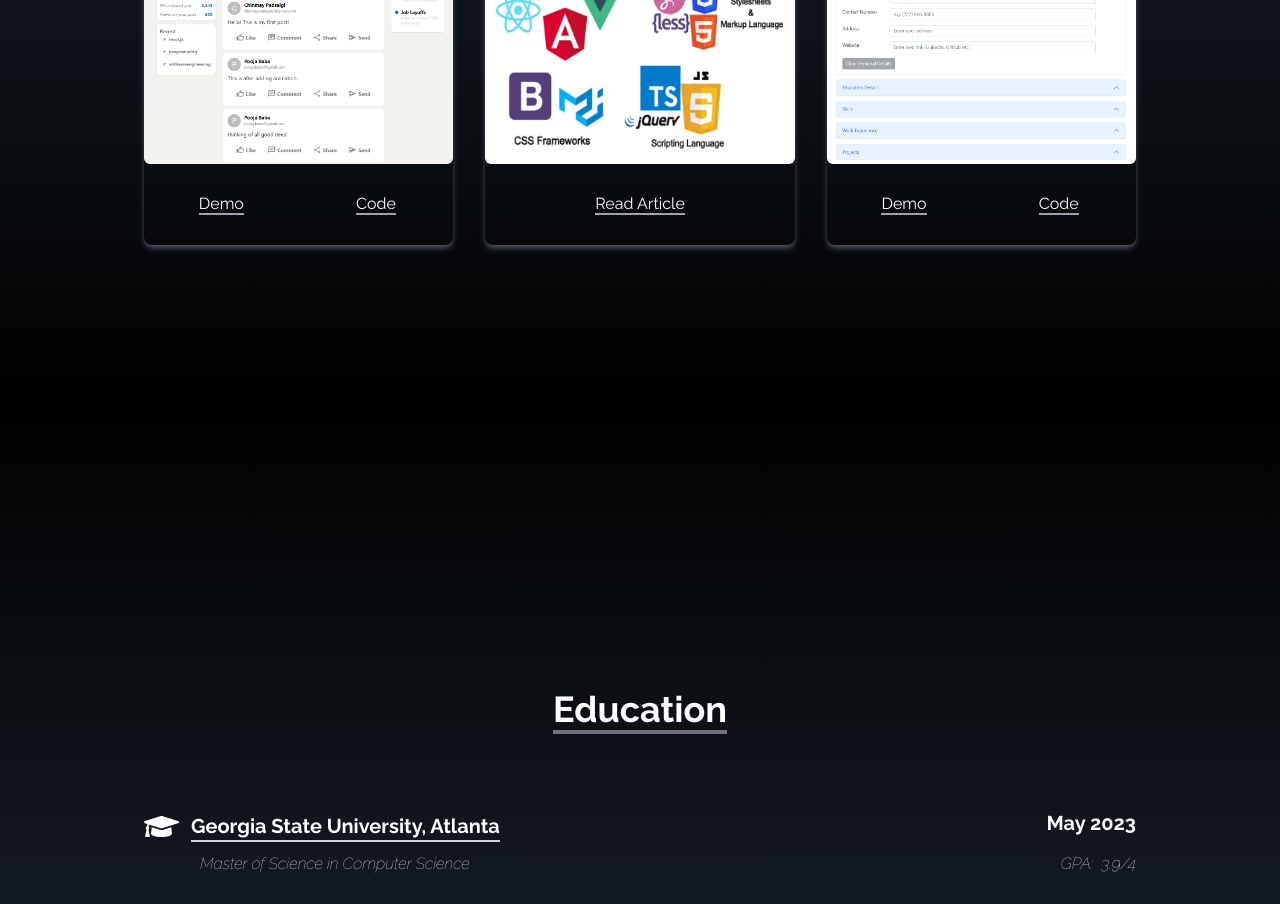
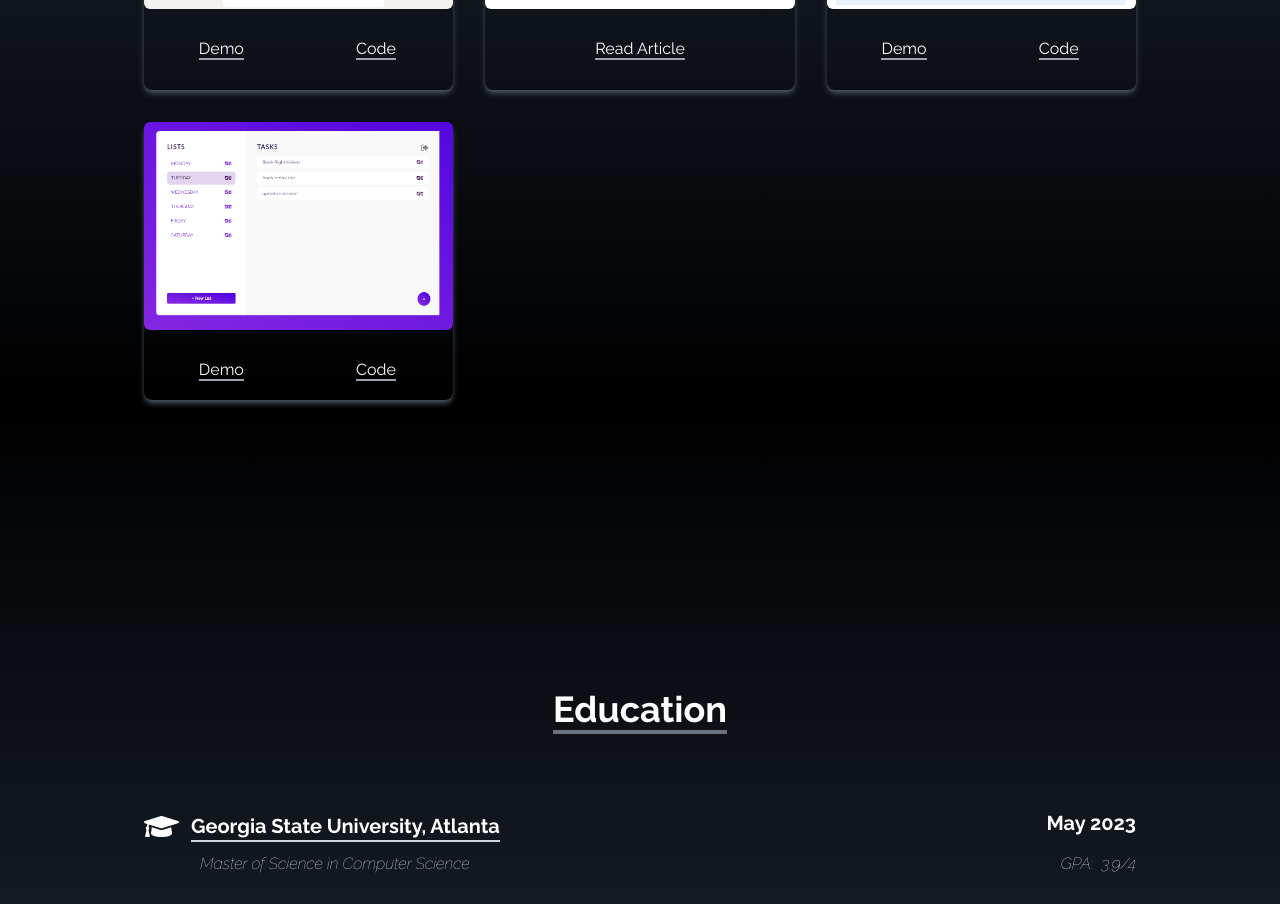
Before and after one commit to babapooja/portfolio, a React (Create React App) app: page / in a window 1280 px wide. Shown: the part 2800-3704 px from the top of the page. Built offline with nearby package versions, Linux system fonts and the light colour scheme; the HTML template or start-up script is replaced by a standard one.

Commit message:
added a new project

```diff
--- a/src/components/Projects.js
+++ b/src/components/Projects.js
@@ -2,6 +2,7 @@ import React from "react";
 import linkedInClone from "../assets/projects/linkedInClone.png";
 import mediumArticle from "../assets/projects/mediumArticle.png";
 import resumeBuilder from "../assets/projects/resumeBuilder.png";
+import taskManager from "../assets/projects/taskManager.png";
 
 const Projects = () => {
   const projects = [
@@ -24,6 +25,12 @@ const Projects = () => {
       codeLink: "https://github.com/babapooja/resume-creator",
       demoLink: "https://babapooja.github.io/resume-creator/",
     },
+    {
+      id: 4,
+      src: taskManager,
+      codeLink: "https://github.com/babapooja/task-manager-frontend",
+      demoLink: "https://task-manager.azurewebsites.net/"
+    }
   ];
 
   const navigateTo = (link) => {
```
Also changed, not shown: src/assets/projects/taskManager.png (added).
